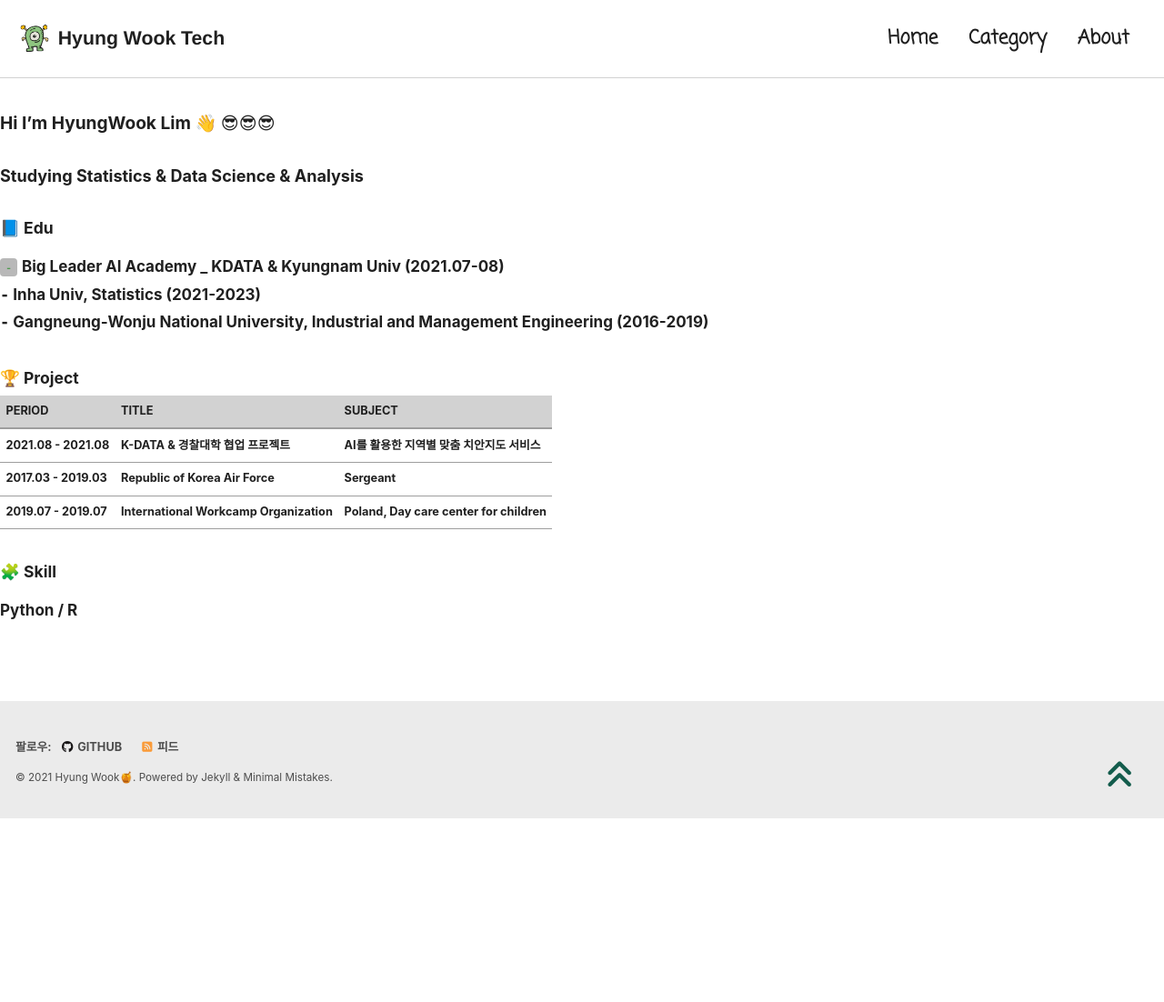
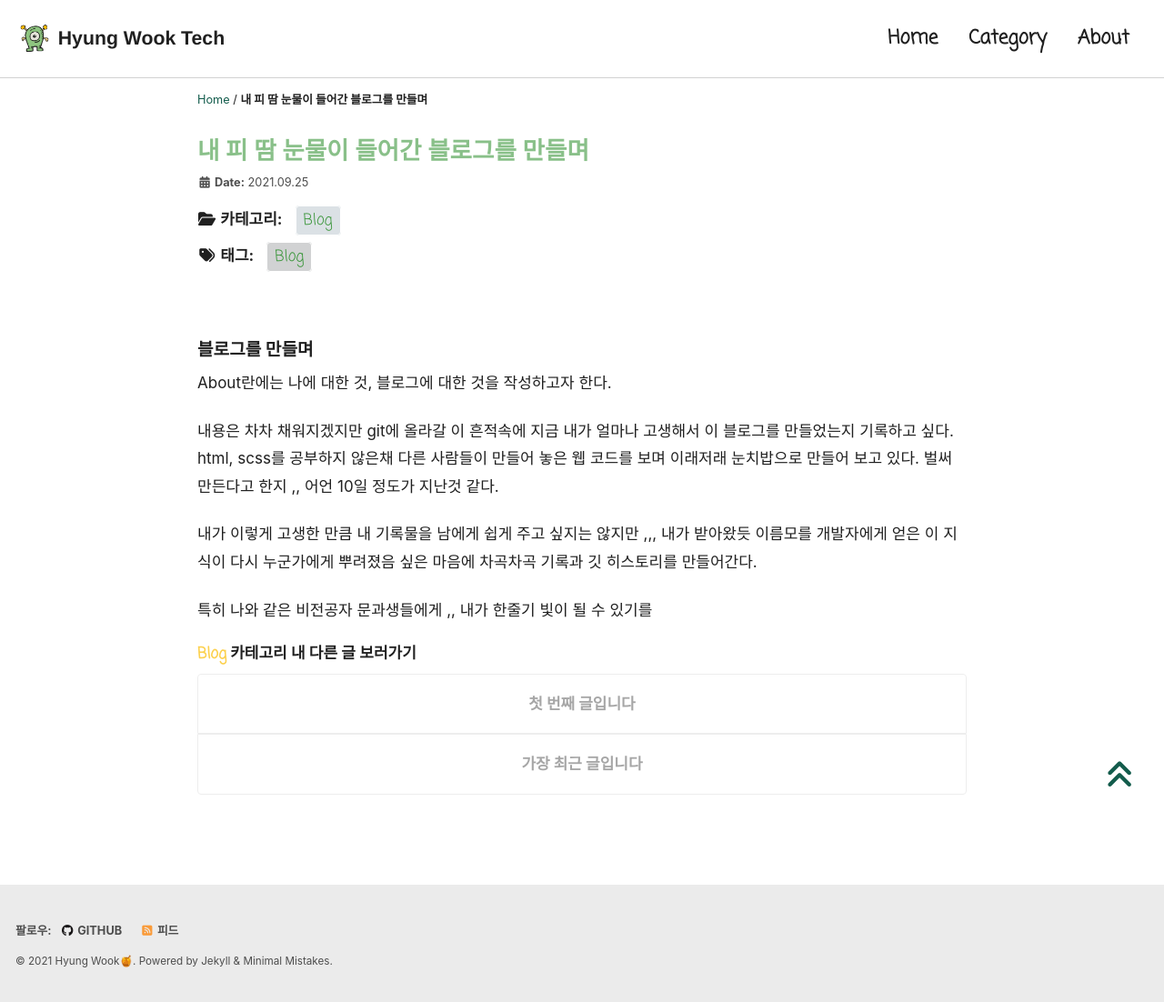
Before and after one commit to hwlim2010/hwlim2010.github.io, a Jekyll site: the page built from _pages/about.md, in a window 1280 px wide. Shown: the whole page at 91% size. Built offline with Jekyll 4.4.1, drawn with Linux system fonts in a browser that asks for light colours; cached includes are drawn as plain includes; nearby versions of some CDN libraries; some web fonts are replaced; our own code applies the rules of GitHub Pages for plain Markdown files; before the commit the page ends 900 px from its top, so only the background shows below that.

Commit message:
Update about.md

```diff
--- a/_pages/about.md
+++ b/_pages/about.md
@@ -1,21 +1,22 @@
-### Hi I'm HyungWook Lim 👋 😎😎😎
-#### Studying Statistics & Data Science & Analysis
+---
+title:  "내 피 땀 눈물이 들어간 블로그를 만들며"
+permalink: /about/
+layout: single
+published: true
+date: 2021-09-25
+categories:
+  - Blog
+tags:
+  - Blog
+---
 
-##### 📘 ️Edu
 
-`-` **Big Leader AI Academy _ KDATA & Kyungnam Univ (2021.07-08)
-`-` Inha Univ, Statistics (2021-2023)
-`-` Gangneung-Wonju National University, Industrial and Management Engineering (2016-2019)**
+### 블로그를 만들며
 
-##### 🏆 Project
+About란에는 나에 대한 것, 블로그에 대한 것을 작성하고자 한다.
 
-| PERIOD | TITLE | SUBJECT |
-| ------- | ------- | -------|
-| **2021.08 - 2021.08** | **K-DATA & 경찰대학 협업 프로젝트** | **AI를 활용한 지역별 맞춤 치안지도 서비스** |
-| ------ | ------ | ------|
-| **2017.03 - 2019.03** | **Republic of Korea Air Force** | **Sergeant**
-| **2019.07 - 2019.07** | **International Workcamp Organization** | **Poland, Day care center for children**
+내용은 차차 채워지겠지만 git에 올라갈 이 흔적속에 지금 내가 얼마나 고생해서 이 블로그를 만들었는지 기록하고 싶다. html, scss를 공부하지 않은채 다른 사람들이 만들어 놓은 웹 코드를 보며 이래저래 눈치밥으로 만들어 보고 있다. 벌써 만든다고 한지 ,, 어언 10일 정도가 지난것 같다.
 
-##### 🧩 Skill
+내가 이렇게 고생한 만큼 내 기록물을 남에게 쉽게 주고 싶지는 않지만 ,,, 내가 받아왔듯 이름모를 개발자에게 얻은 이 지식이 다시 누군가에게 뿌려졌음 싶은 마음에 차곡차곡 기록과 깃 히스토리를 만들어간다.
 
-**Python / R**
+특히 나와 같은 비전공자 문과생들에게 ,, 내가 한줄기 빛이 될 수 있기를
```
